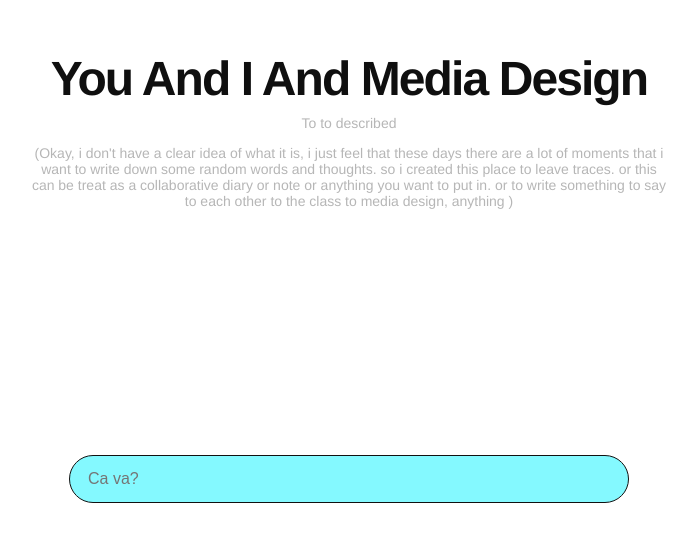
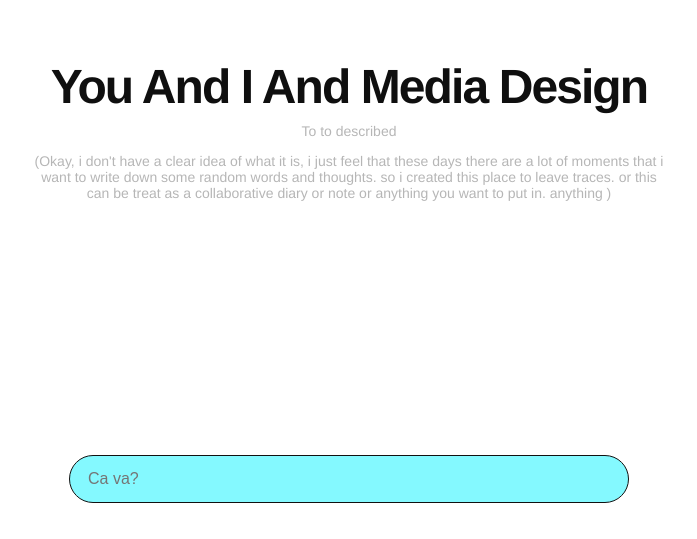
Before and after one commit to LiuliuLexie/YouAndIAndMediaDesign, a plain HTML site: page index.html in a window 1280 px wide. Shown: the part 261-800 px from the top of the page, without its empty margins (291-988 px from the left). Drawn offline with nearby package versions, Linux system fonts and the light colour scheme; no server answers.

Commit message:
change description

```diff
--- a/index.html
+++ b/index.html
@@ -11,7 +11,8 @@
     <div id="title">
       <h1>You And I And Media Design</h1>
       <p>To to described</p>
-      <p>(Okay, i don't have a clear idea of what it is, i just feel that these days there are a lot of moments that i want to write down some random words and thoughts. so i created this place to leave traces. or this can be treat as a collaborative diary or note or anything you want to put in. or to write something to say to each other to the class to media design, anything )</p>
+      <p>(Okay, i don't have a clear idea of what it is,
+i just feel that these days there are a lot of moments that i want to write down some random words and thoughts. so i created this place to leave traces. or this can be treat as a collaborative diary or note or anything you want to put in. anything )</p>
     </div>
 
     <form id="entryForm">
```
